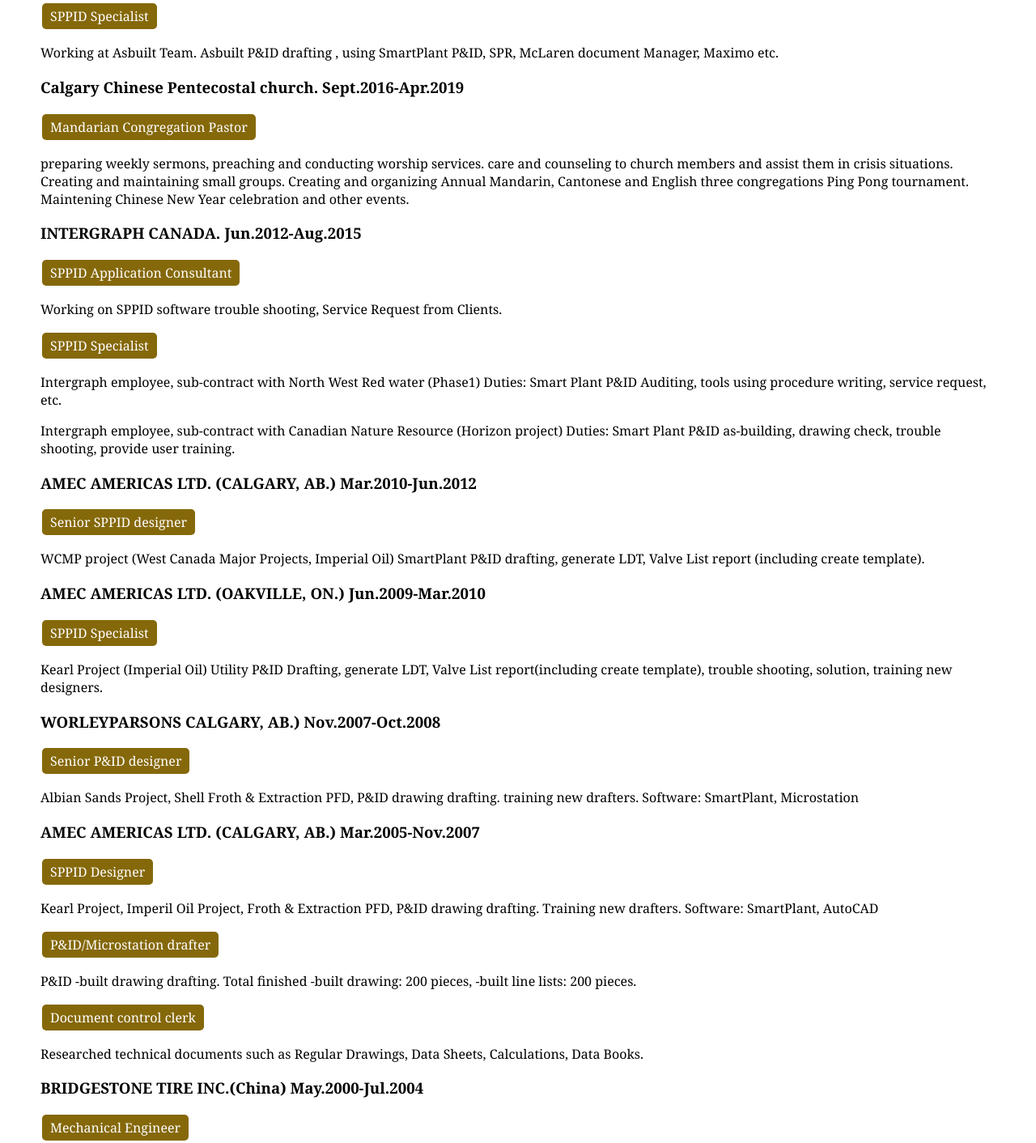
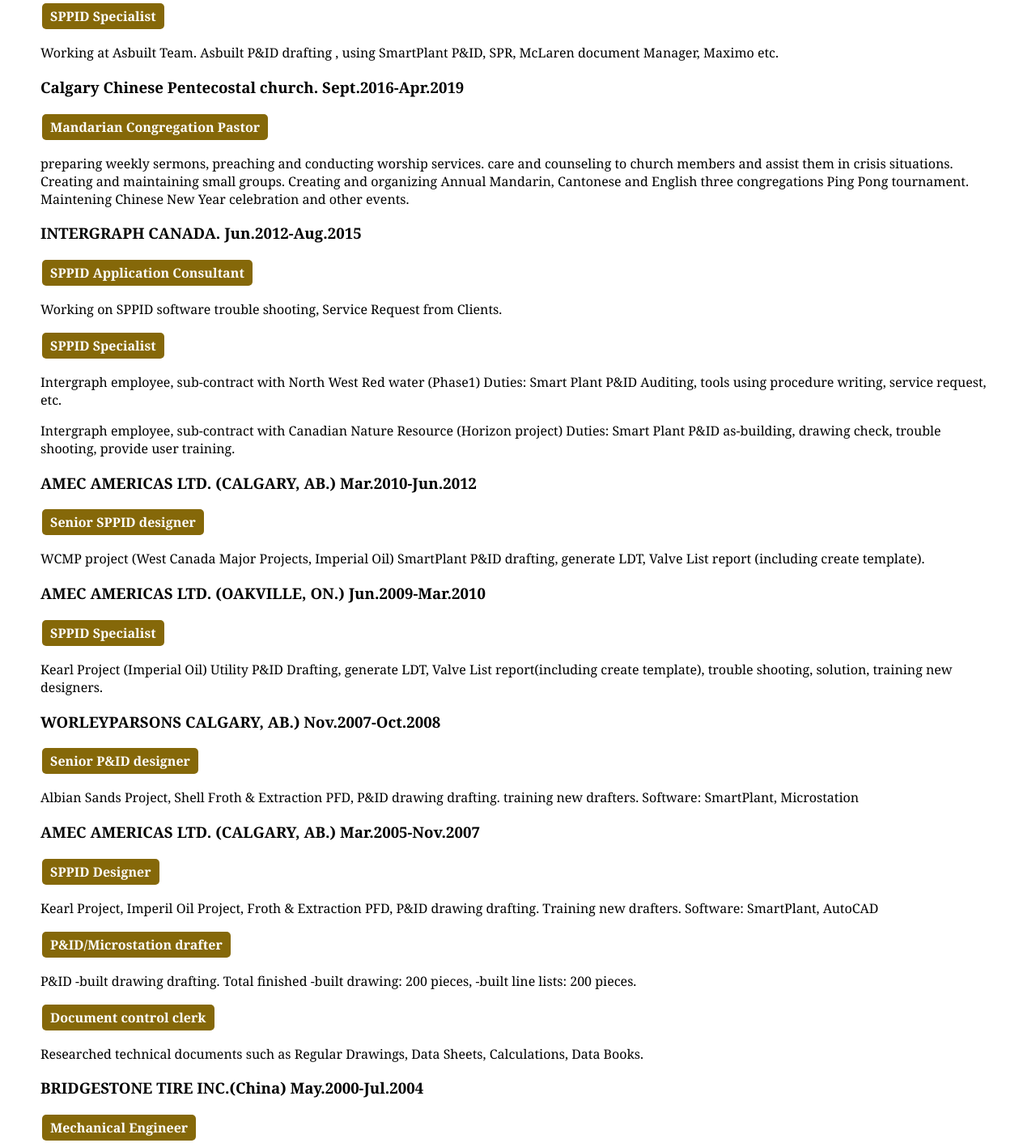
Before and after one commit to williamma2020/unit1-my-personal-profile-page, a plain HTML site: page articles/resume/resume.html in a window 1280 px wide. Shown: the part 1078-2490 px from the top of the page at 81% size. Drawn offline with Linux system fonts and the light colour scheme; a web font is replaced by a local one.

Commit message:
code validation

```diff
--- a/articles/resume/resume.css
+++ b/articles/resume/resume.css
@@ -9,7 +9,7 @@ body{
 }
 h1{
   font-family: cursive;
-  font: size 20px;
+  font-size:xx-large;
   padding:5px;
 
 }
@@ -19,12 +19,12 @@ h1{
 
 }
 
-ul.skills {
+div.skills {
   padding: 0;
   text-align: left;
 }
 
-.skills li {
+.skills h4 {
   border-radius: 5px;
   display: inline-block;
   background: #856809;
--- a/articles/resume/resume.html
+++ b/articles/resume/resume.html
@@ -8,7 +8,7 @@
 
 <body>
     <header>
-        <img src="../../images/me.png"alt="william Ma, Web Designer In Training" class="main-image">
+        <img src="../../images/me.png" alt="william Ma, Web Designer In Training" class="main-image">
         <h1>William Ma, Web Designer In Training</h1>
 
     </header>
@@ -29,14 +29,14 @@
 
     <h2 class="section-title">PROFESSIONAL EXPERIENCE</h2>
 
-    <ul class="skills">
+    <div class="skills">
         <h3>RedLine Technical Inc (at CNRL office) Apr.2019-Dec.2019</h3>
-            <li>SPPID Specialist</li>
+            <h4>SPPID Specialist</h4>
             <p>Working at Asbuilt Team. Asbuilt P&ID drafting , using SmartPlant P&ID, SPR, McLaren document Manager, Maximo etc.</p>
 
         <h3>Calgary Chinese Pentecostal church. Sept.2016-Apr.2019</h3>
 
-            <li>Mandarian Congregation Pastor</li>
+            <h4>Mandarian Congregation Pastor</h4>
 
             <p>preparing weekly sermons, preaching and conducting worship services.
                 care and counseling to church members and assist them in crisis situations. Creating and maintaining small groups. Creating and organizing Annual Mandarin, Cantonese and English three congregations Ping Pong tournament. Maintening Chinese New Year celebration and other events.
@@ -44,53 +44,53 @@
 
         <h3>INTERGRAPH CANADA. Jun.2012-Aug.2015</h3>
 
-            <li>SPPID Application Consultant</li>
+            <h4>SPPID Application Consultant</h4>
             <p>Working on SPPID software trouble shooting, Service Request from Clients.</p>
 
-            <li>SPPID Specialist</li>
+            <h4>SPPID Specialist</h4>
             <p>Intergraph employee, sub-contract with North West Red water (Phase1) Duties: Smart Plant P&ID Auditing, tools using procedure writing, service request, etc.</p>
             <p>Intergraph employee, sub-contract with Canadian Nature Resource (Horizon project)
                 Duties: Smart Plant P&ID as-building, drawing check, trouble shooting, provide user training.</p>
 
         <h3>AMEC AMERICAS LTD. (CALGARY, AB.) Mar.2010-Jun.2012</h3>
-        <li>Senior SPPID designer </li>
+        <h4>Senior SPPID designer </h4>
             <p>WCMP project (West Canada Major Projects, Imperial Oil)
                 SmartPlant P&ID drafting, generate LDT, Valve List report (including create template).
             </p>
 
         <h3>AMEC AMERICAS LTD. (OAKVILLE, ON.) Jun.2009-Mar.2010</h3>
-        <li>SPPID Specialist</li>
+        <h4>SPPID Specialist</h4>
             <p>Kearl Project (Imperial Oil)
                 Utility P&ID Drafting, generate LDT, Valve List report(including create template), trouble shooting, solution, training new designers.
             </p>
 
         <h3>WORLEYPARSONS CALGARY, AB.) Nov.2007-Oct.2008</h3>
-        <li>Senior P&ID designer</li>
+        <h4>Senior P&ID designer</h4>
             <p>Albian Sands Project, Shell
                 Froth & Extraction PFD, P&ID drawing drafting. training new drafters. Software: SmartPlant, Microstation
             </p>
 
         <h3>AMEC AMERICAS LTD. (CALGARY, AB.) Mar.2005-Nov.2007</h3>
-        <li>SPPID Designer</li>
+        <h4>SPPID Designer</h4>
             <p>Kearl Project, Imperil Oil Project, Froth & Extraction PFD, P&ID drawing drafting. Training new drafters. Software: SmartPlant, AutoCAD </p>
-        <li>P&ID/Microstation drafter</li>
+        <h4>P&ID/Microstation drafter</h4>
             <p>P&ID -built drawing drafting. Total finished -built drawing: 200 pieces, -built line lists: 200 pieces.</p>
-        <li>Document control clerk</li>
+        <h4>Document control clerk</h4>
             <p>Researched technical documents such as Regular Drawings, Data Sheets, Calculations, Data Books. </p>
 
         <h3>BRIDGESTONE TIRE INC.(China) May.2000-Jul.2004</h3>
-        <li>Mechanical Engineer</li>
+        <h4>Mechanical Engineer</h4>
             <p>Designed and modified the Conveyor of Mixer production train. Redesigning the speed control of mix roller and conveyor by using sensors and inverters, this improved production efficiency by 24%. • Designed dust collector. Principle: blow the carbon dust through a filter using a blower, collect the carbon and send it back to a tank. The new system increased the dust cleaning capability by 30%. • Designed mould moving equipment. Principle: push the heavy mould to the right place using an air cylinder. Target: alter
             from manpower to air control, thereby improving the safety and efficiency by reducing the personnel required. • Prepared monthly and yearly maintenance plan for the production line (conveyor); successfully completed over 60 trouble- shooting tasks.</p>
 
         <h3>BRIDGESTONE TIRE INC. (Fukuoka, Japan) Jun.2001-Jun.2002 </h3>
-        <li>Mechanical Engineer</li>
+        <h4>Mechanical Engineer</h4>
             <p>Mechanical Engineering On-Job Training in Fukuoka Tosu Factory, Japan. Redesigned the Conveyor Automatic Centering System to replace the manual centering with automatic centering system. Improved accuracy 25%, and saved operation time by 30%. • Conducted routine maintenance and troubleshooting on new and old equipment in a timely and efficient manner.</p>
 
         <h3>TIANJIN GAS COMPRESSOR LTD.</h3>
-        <li>Mechanical Engineer</li>
+        <h4>Mechanical Engineer</h4>
             <p>Design manufacturing parts, manufacturing technology process and clamps. </p>
-    </ul>
+    </div>
 
     <h2 class="section-title">EDUCATION</h2>
         <h3>Bachelor degree of Science</h3>
```
